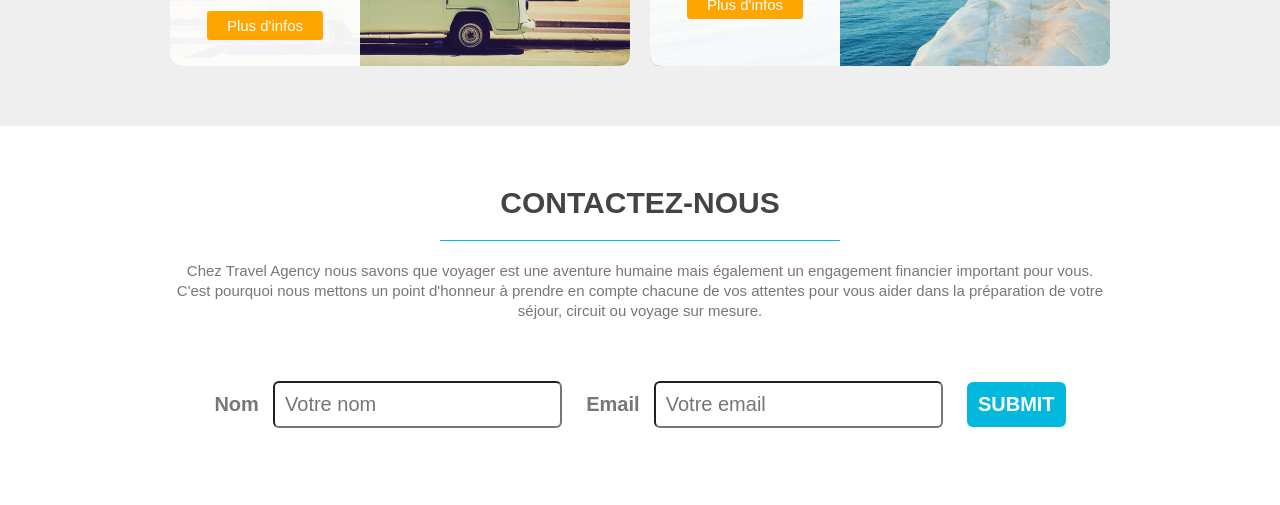
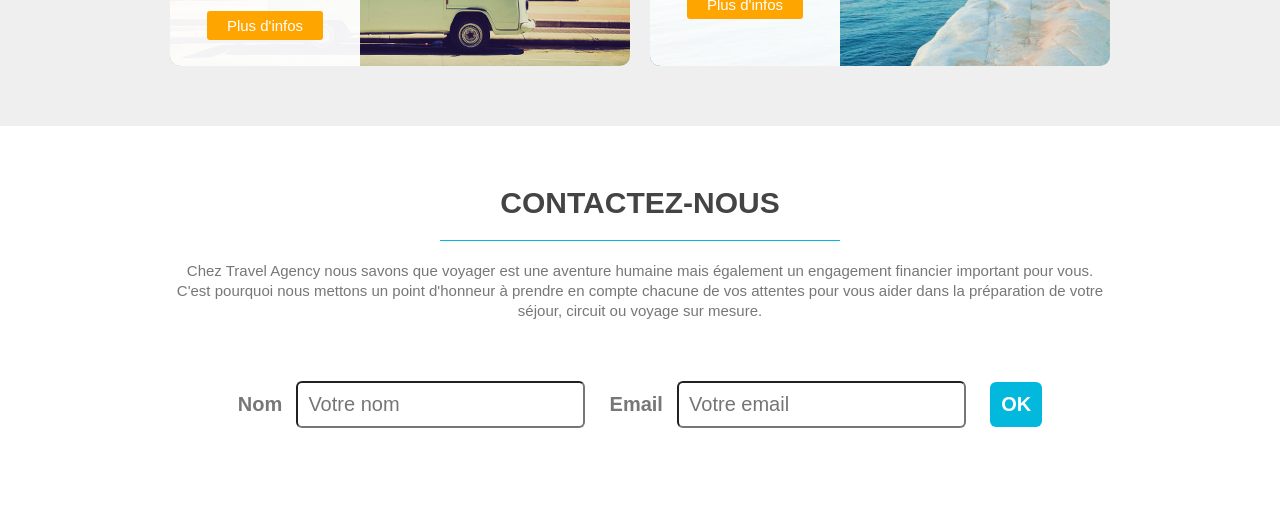
Before and after one commit to Kr4v3N/Travel-Agency, a plain HTML site: page index.html in a window 1280 px wide. Shown: the part 1412-1917 px from the top of the page. Drawn offline with Linux system fonts and the light colour scheme.

Commit message:
Petite rectification

```diff
--- a/index.html
+++ b/index.html
@@ -82,7 +82,7 @@
                     <input type="text" id="name" placeholder="Votre nom">
                     <label for="email">Email</label>
                     <input type="text" id="email" placeholder="Votre email">
-                    <input type="submit" value="SUBMIT" class="button-3">
+                    <input type="submit" value="OK" class="button-3">
                 </form>
             </div>
         </section>
```
